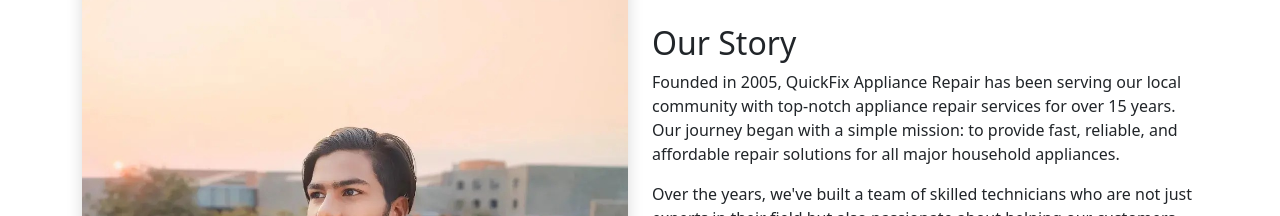
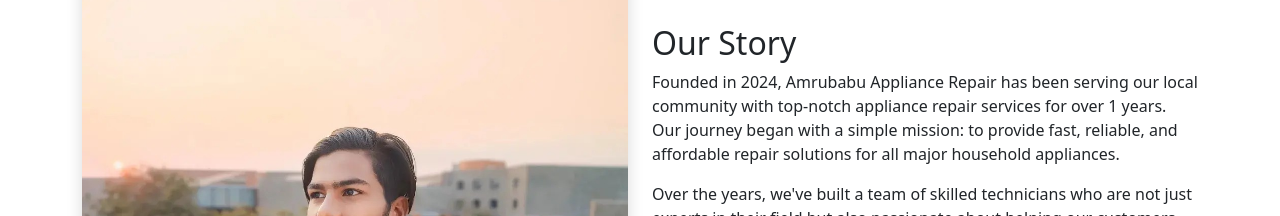
Before and after one commit to Gyasuddinali/acrepaire, a React (Create React App) app: page /about in a window 1280 px wide. Shown: the part 255-471 px from the top of the page. Built offline with nearby package versions, Linux system fonts and the light colour scheme.

Commit message:
Update About.js
Change content

```diff
--- a/src/pages/About.js
+++ b/src/pages/About.js
@@ -11,8 +11,8 @@ function About() {
         <div className="col-lg-6">
           <h2>Our Story</h2>
           <p>
-            Founded in 2005, QuickFix Appliance Repair has been serving our local community with top-notch appliance
-            repair services for over 15 years. Our journey began with a simple mission: to provide fast, reliable, and
+            Founded in 2024, Amrubabu Appliance Repair has been serving our local community with top-notch appliance
+            repair services for over 1 years. Our journey began with a simple mission: to provide fast, reliable, and
             affordable repair solutions for all major household appliances.
           </p>
           <p>
```
